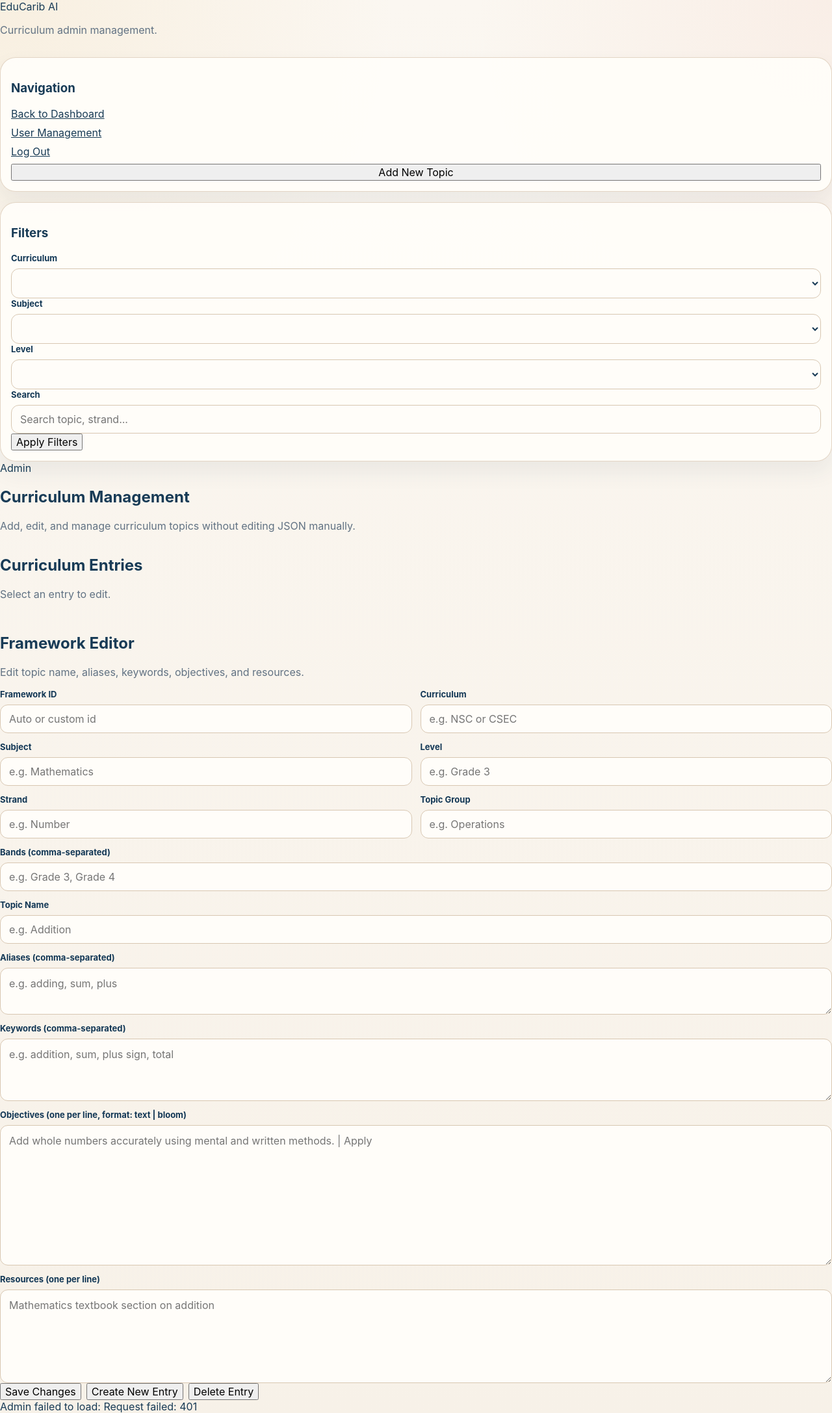
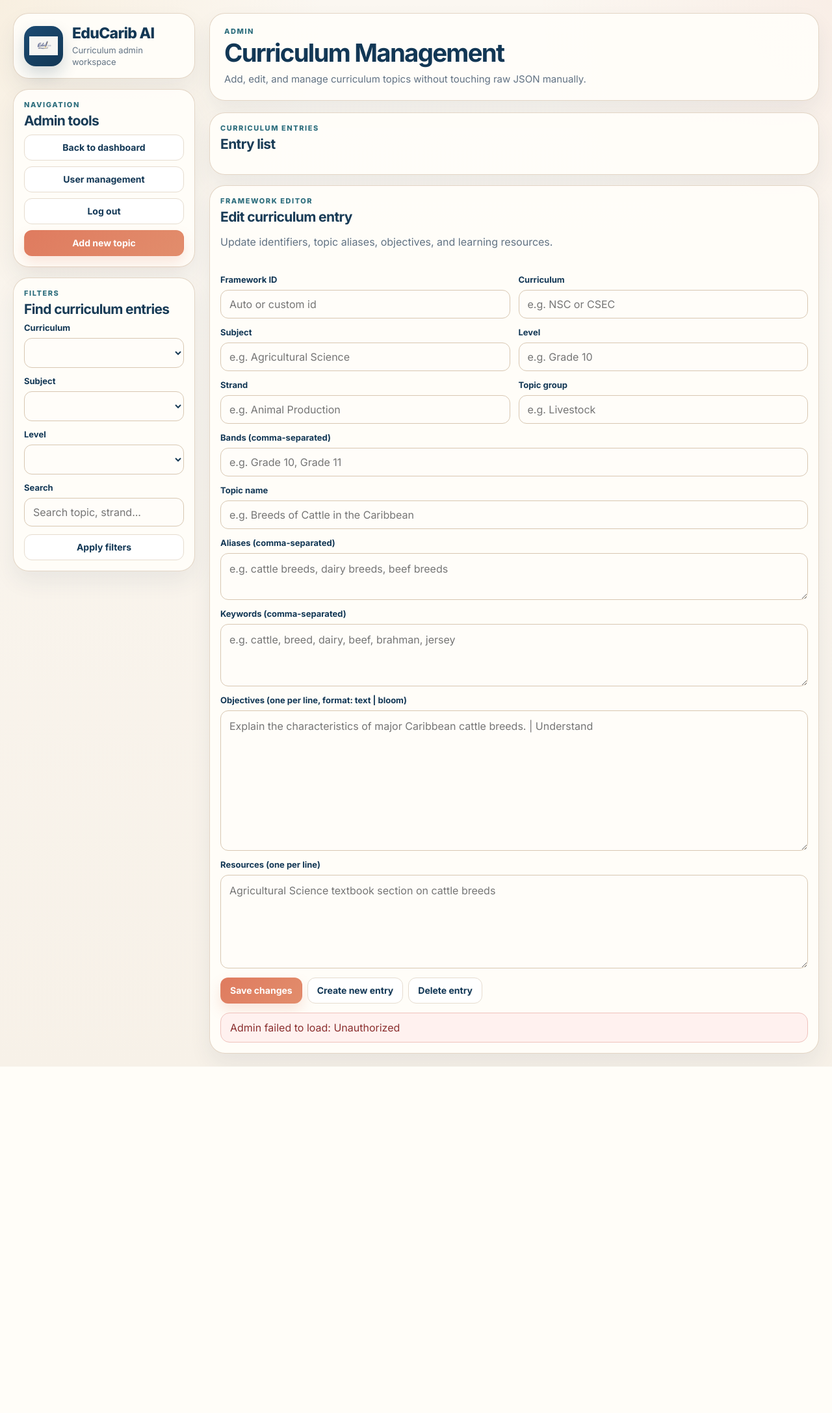
Before and after one commit to Mcubed-3/EduCaribedu, a FastAPI app: template app/templates/admin.html in a window 1280 px wide. Shown: the whole page at 65% size. After the commit the page ends 1641 px from the top, so only its background shows below. Run offline with FastAPI, Linux system fonts and the light colour scheme; the template is opened without the code that fills it, so the values that code supplies are empty.

Commit message:
Redesign admin pages and update user billing editor for Stripe

```diff
--- a/app/static/admin.js
+++ b/app/static/admin.js
@@ -1,14 +1,33 @@
-function setAdminStatus(msg) {
+function setAdminStatus(msg, kind = "neutral") {
   const el = document.getElementById("adminStatus");
-  if (el) el.textContent = msg;
+  if (!el) return;
+  el.textContent = msg;
+  el.classList.remove("is-error", "is-success");
+  if (kind === "error") el.classList.add("is-error");
+  if (kind === "success") el.classList.add("is-success");
 }
 
 async function fetchJSON(url, options = {}) {
+  const headers = { ...(options.headers || {}) };
+  if (!headers["Content-Type"] && options.body) {
+    headers["Content-Type"] = "application/json";
+  }
+
   const res = await fetch(url, {
-    headers: { "Content-Type": "application/json" },
     ...options,
+    headers,
+    credentials: "include",
   });
-  if (!res.ok) throw new Error(`Request failed: ${res.status}`);
+
+  if (!res.ok) {
+    let message = `Request failed: ${res.status}`;
+    try {
+      const data = await res.json();
+      if (data.detail) message = data.detail;
+    } catch (_) {}
+    throw new Error(message);
+  }
+
   return await res.json();
 }
 
@@ -57,12 +76,14 @@
   const level = document.getElementById("framework_level").value.trim();
   const strand = document.getElementById("framework_strand").value.trim();
   const topic_group = document.getElementById("framework_topic_group").value.trim();
+
   const bands = document.getElementById("framework_bands").value
     .split(",")
     .map((x) => x.trim())
     .filter(Boolean);
 
   const topic_name = document.getElementById("topic_name").value.trim();
+
   const aliases = document.getElementById("topic_aliases").value
     .split(",")
     .map((x) => x.trim())
@@ -110,6 +131,41 @@
   };
 }
 
+function clearAdminForm() {
+  document.getElementById("adminFrameworkId").value = "";
+  document.getElementById("framework_id").value = "";
+  document.getElementById("framework_curriculum").value = "";
+  document.getElementById("framework_subject").value = "";
+  document.getElementById("framework_level").value = "";
+  document.getElementById("framework_strand").value = "";
+  document.getElementById("framework_topic_group").value = "";
+  document.getElementById("framework_bands").value = "";
+  document.getElementById("topic_name").value = "";
+  document.getElementById("topic_aliases").value = "";
+  document.getElementById("topic_keywords").value = "";
+  document.getElementById("topic_objectives").value = "";
+  document.getElementById("topic_resources").value = "";
+}
+
+function frameworkCardHTML(framework) {
+  const topic = (framework.topics && framework.topics[0]) || {};
+  return `
+    <div class="admin-entry-card">
+      <div class="admin-entry-card-head">
+        <div>
+          <strong>${topic.name || framework.id}</strong>
+          <small>${framework.curriculum} • ${framework.subject} • ${framework.level}</small>
+        </div>
+        <button type="button" class="btn btn-secondary small-btn load-framework-btn" data-id="${framework.id}">Edit</button>
+      </div>
+      <div class="admin-entry-meta">
+        <span>Strand: ${framework.strand || "—"}</span>
+        <span>Topic group: ${framework.topic_group || "—"}</span>
+      </div>
+    </div>
+  `;
+}
+
 async function loadAdminConfig() {
   const config = await fetchJSON("/api/config");
   populateSelect("adminCurriculumFilter", config.curricula, "All curricula");
@@ -131,6 +187,8 @@
 
   const res = await fetchJSON(`/api/admin/frameworks?${params.toString()}`);
   const container = document.getElementById("adminFrameworkList");
+  if (!container) return;
+
   container.innerHTML = "";
 
   if (!res.frameworks.length) {
@@ -139,53 +197,33 @@
   }
 
   res.frameworks.forEach((framework) => {
-    const topic = (framework.topics && framework.topics[0]) || {};
-    const card = document.createElement("div");
-    card.className = "saved-lesson-card";
-    card.innerHTML = `
-      <strong>${topic.name || framework.id}</strong>
-      <small>${framework.curriculum} • ${framework.subject} • ${framework.level}</small>
-      <div class="lesson-buttons">
-        <button type="button" class="load-framework-btn secondary small-btn" data-id="${framework.id}">Edit</button>
-      </div>
-      <hr>
-    `;
-    container.appendChild(card);
+    const wrapper = document.createElement("div");
+    wrapper.innerHTML = frameworkCardHTML(framework);
+    container.appendChild(wrapper.firstElementChild);
   });
 
   document.querySelectorAll(".load-framework-btn").forEach((btn) => {
     btn.addEventListener("click", async () => {
+      try {
         const frameworkId = btn.dataset.id;
         const res = await fetchJSON(`/api/admin/frameworks/${frameworkId}`);
         frameworkToForm(res.framework);
-      setAdminStatus("Framework loaded.");
+        setAdminStatus("Framework loaded.", "success");
+      } catch (e) {
+        setAdminStatus(e.message, "error");
+      }
     });
   });
-}
-
-function clearAdminForm() {
-  document.getElementById("adminFrameworkId").value = "";
-  document.getElementById("framework_id").value = "";
-  document.getElementById("framework_curriculum").value = "";
-  document.getElementById("framework_subject").value = "";
-  document.getElementById("framework_level").value = "";
-  document.getElementById("framework_strand").value = "";
-  document.getElementById("framework_topic_group").value = "";
-  document.getElementById("framework_bands").value = "";
-  document.getElementById("topic_name").value = "";
-  document.getElementById("topic_aliases").value = "";
-  document.getElementById("topic_keywords").value = "";
-  document.getElementById("topic_objectives").value = "";
-  document.getElementById("topic_resources").value = "";
 }
 
 async function saveFrameworkChanges() {
   const frameworkId = document.getElementById("adminFrameworkId").value.trim();
   if (!frameworkId) {
-    setAdminStatus("Load an entry first or use Create New Entry.");
+    setAdminStatus("Load an entry first or create a new one.", "error");
     return;
   }
 
+  try {
     const framework = formToFramework();
 
     await fetchJSON(`/api/admin/frameworks/${frameworkId}`, {
@@ -194,10 +232,14 @@
     });
 
     await loadFrameworkList();
-  setAdminStatus("Framework updated. Engine reloaded automatically.");
+    setAdminStatus("Framework updated. Engine reloaded automatically.", "success");
+  } catch (e) {
+    setAdminStatus(e.message, "error");
+  }
 }
 
 async function createNewFramework() {
+  try {
     const framework = formToFramework();
 
     const res = await fetchJSON("/api/admin/frameworks", {
@@ -207,24 +249,32 @@
 
     document.getElementById("adminFrameworkId").value = res.framework.id;
     document.getElementById("framework_id").value = res.framework.id;
+
     await loadFrameworkList();
-  setAdminStatus("New framework created. Engine reloaded automatically.");
+    setAdminStatus("New framework created. Engine reloaded automatically.", "success");
+  } catch (e) {
+    setAdminStatus(e.message, "error");
+  }
 }
 
 async function deleteCurrentFramework() {
   const frameworkId = document.getElementById("adminFrameworkId").value.trim();
   if (!frameworkId) {
-    setAdminStatus("No framework loaded.");
+    setAdminStatus("No framework loaded.", "error");
     return;
   }
 
+  try {
     await fetchJSON(`/api/admin/frameworks/${frameworkId}`, {
       method: "DELETE",
     });
 
     clearAdminForm();
     await loadFrameworkList();
-  setAdminStatus("Framework deleted. Engine reloaded automatically.");
+    setAdminStatus("Framework deleted. Engine reloaded automatically.", "success");
+  } catch (e) {
+    setAdminStatus(e.message, "error");
+  }
 }
 
 async function initAdmin() {
@@ -238,13 +288,13 @@
     document.getElementById("deleteFrameworkBtn")?.addEventListener("click", deleteCurrentFramework);
     document.getElementById("newFrameworkBtn")?.addEventListener("click", () => {
       clearAdminForm();
-      setAdminStatus("Ready to create a new framework entry.");
+      setAdminStatus("Ready to create a new framework entry.", "success");
     });
 
-    setAdminStatus("Admin ready.");
+    setAdminStatus("Curriculum admin ready.", "success");
   } catch (e) {
     console.error(e);
-    setAdminStatus(`Admin failed to load: ${e.message}`);
+    setAdminStatus(`Admin failed to load: ${e.message}`, "error");
   }
 }
 
--- a/app/static/styles.css
+++ b/app/static/styles.css
@@ -1224,3 +1224,74 @@
     font-size: 24px;
   }
 }
+.brand-logo {
+  height: 42px;
+  width: auto;
+  object-fit: contain;
+}
+
+.auth-card-brand-img,
+.pricing-brand-icon,
+.brand-mark-img {
+  object-fit: contain;
+}
+/* ---------- ADMIN PAGES ---------- */
+
+.admin-builder-grid {
+  grid-template-columns: 0.95fr 1.05fr;
+}
+
+.admin-filter-grid {
+  display: grid;
+  gap: 12px;
+}
+
+.admin-filter-btn {
+  width: 100%;
+}
+
+.admin-list-grid {
+  display: grid;
+  gap: 12px;
+}
+
+.admin-entry-card {
+  background: var(--panel-2);
+  border: 1px solid var(--line);
+  border-radius: 16px;
+  padding: 14px;
+  display: grid;
+  gap: 10px;
+}
+
+.admin-entry-card-head {
+  display: flex;
+  justify-content: space-between;
+  align-items: start;
+  gap: 12px;
+}
+
+.admin-entry-card strong {
+  display: block;
+  margin-bottom: 4px;
+}
+
+.admin-entry-card small {
+  color: var(--muted);
+  display: block;
+  line-height: 1.5;
+}
+
+.admin-entry-meta {
+  display: flex;
+  flex-wrap: wrap;
+  gap: 10px 16px;
+  font-size: 13px;
+  color: var(--muted);
+}
+
+@media (max-width: 1280px) {
+  .admin-builder-grid {
+    grid-template-columns: 1fr;
+  }
+}
--- a/app/templates/admin.html
+++ b/app/templates/admin.html
@@ -4,72 +4,96 @@
   <meta charset="UTF-8" />
   <meta name="viewport" content="width=device-width, initial-scale=1.0" />
   <title>EduCarib AI - Curriculum Admin</title>
+  <link rel="icon" type="image/png" href="/static/favicon.png">
+  <link rel="preconnect" href="https://fonts.googleapis.com">
+  <link rel="preconnect" href="https://fonts.gstatic.com" crossorigin>
+  <link href="https://fonts.googleapis.com/css2?family=Inter:wght@400;500;600;700;800&display=swap" rel="stylesheet">
   <link rel="stylesheet" href="/static/styles.css" />
 </head>
-<body>
-  <div class="page-shell">
+<body class="dashboard-body">
+  <div class="dashboard-shell">
     <aside class="sidebar">
-      <div class="brand-wrap">
-        <div class="brand">EduCarib AI</div>
-        <p class="muted">Curriculum admin management.</p>
+      <div class="brand-card">
+        <a href="/" class="brand-lockup">
+          <div class="brand-mark-wrap">
+            <img src="/static/logo.png" alt="EduCarib AI logo" class="brand-mark-img" />
+          </div>
+          <div class="brand-copy-wrap">
+            <div class="brand-title">EduCarib AI</div>
+            <div class="brand-subtitle">Curriculum admin workspace</div>
+          </div>
+        </a>
       </div>
 
-      <div class="sidebar-card">
-        <h3>Navigation</h3>
+      <section class="sidebar-card">
+        <div class="sidebar-kicker">Navigation</div>
+        <h3 class="sidebar-title">Admin tools</h3>
         <div class="sidebar-actions">
-          <a href="/" class="nav-link-btn">Back to Dashboard</a>
-          <a href="/admin/users" class="nav-link-btn">User Management</a>
-          <a href="/logout" class="nav-link-btn">Log Out</a>
-          <button type="button" id="newFrameworkBtn">Add New Topic</button>
+          <a href="/" class="btn btn-secondary btn-link">Back to dashboard</a>
+          <a href="/admin/users" class="btn btn-secondary btn-link">User management</a>
+          <a href="/logout" class="btn btn-secondary btn-link">Log out</a>
+          <button type="button" id="newFrameworkBtn" class="btn btn-primary">Add new topic</button>
         </div>
-      </div>
+      </section>
 
-      <div class="sidebar-card">
-        <h3>Filters</h3>
+      <section class="sidebar-card">
+        <div class="sidebar-kicker">Filters</div>
+        <h3 class="sidebar-title">Find curriculum entries</h3>
+
         <div class="admin-filter-grid">
           <label class="field">
             <span>Curriculum</span>
             <select id="adminCurriculumFilter"></select>
           </label>
+
           <label class="field">
             <span>Subject</span>
             <select id="adminSubjectFilter"></select>
           </label>
+
           <label class="field">
             <span>Level</span>
             <select id="adminLevelFilter"></select>
           </label>
+
           <label class="field">
             <span>Search</span>
             <input type="text" id="adminQueryFilter" placeholder="Search topic, strand..." />
           </label>
-          <button type="button" id="applyAdminFiltersBtn" class="secondary">Apply Filters</button>
+
+          <button type="button" id="applyAdminFiltersBtn" class="btn btn-secondary admin-filter-btn">Apply filters</button>
         </div>
-      </div>
+      </section>
     </aside>
 
-    <main class="main">
-      <section class="builder-header">
-        <div>
-          <div class="eyebrow">Admin</div>
-          <h2>Curriculum Management</h2>
-          <p class="muted small-text">Add, edit, and manage curriculum topics without editing JSON manually.</p>
+    <main class="main-content">
+      <header class="hero-card">
+        <div class="hero-text">
+          <div class="hero-kicker">Admin</div>
+          <h1>Curriculum Management</h1>
+          <p>Add, edit, and manage curriculum topics without touching raw JSON manually.</p>
         </div>
-      </section>
+      </header>
 
-      <section class="builder-grid">
-        <div class="builder-card">
-          <div class="section-head">
-            <h2>Curriculum Entries</h2>
-            <p class="muted small-text">Select an entry to edit.</p>
+      <section class="builder-grid admin-builder-grid">
+        <article class="panel">
+          <div class="panel-head">
+            <div>
+              <div class="panel-kicker">Curriculum entries</div>
+              <h2>Entry list</h2>
+            </div>
           </div>
-          <div id="adminFrameworkList" class="admin-framework-list"></div>
-        </div>
 
-        <div class="output-card">
-          <div class="section-head">
-            <h2>Framework Editor</h2>
-            <p class="muted small-text">Edit topic name, aliases, keywords, objectives, and resources.</p>
+          <div id="adminFrameworkList" class="admin-list-grid"></div>
+        </article>
+
+        <article class="panel output-panel">
+          <div class="panel-head">
+            <div>
+              <div class="panel-kicker">Framework editor</div>
+              <h2>Edit curriculum entry</h2>
+              <p class="muted">Update identifiers, topic aliases, objectives, and learning resources.</p>
+            </div>
           </div>
 
           <input type="hidden" id="adminFrameworkId" value="" />
@@ -87,63 +111,63 @@
 
             <label class="field">
               <span>Subject</span>
-              <input type="text" id="framework_subject" placeholder="e.g. Mathematics" />
+              <input type="text" id="framework_subject" placeholder="e.g. Agricultural Science" />
             </label>
 
             <label class="field">
               <span>Level</span>
-              <input type="text" id="framework_level" placeholder="e.g. Grade 3" />
+              <input type="text" id="framework_level" placeholder="e.g. Grade 10" />
             </label>
 
             <label class="field">
               <span>Strand</span>
-              <input type="text" id="framework_strand" placeholder="e.g. Number" />
+              <input type="text" id="framework_strand" placeholder="e.g. Animal Production" />
             </label>
 
             <label class="field">
-              <span>Topic Group</span>
-              <input type="text" id="framework_topic_group" placeholder="e.g. Operations" />
+              <span>Topic group</span>
+              <input type="text" id="framework_topic_group" placeholder="e.g. Livestock" />
             </label>
 
             <label class="field field-full">
               <span>Bands (comma-separated)</span>
-              <input type="text" id="framework_bands" placeholder="e.g. Grade 3, Grade 4" />
+              <input type="text" id="framework_bands" placeholder="e.g. Grade 10, Grade 11" />
             </label>
 
             <label class="field field-full">
-              <span>Topic Name</span>
-              <input type="text" id="topic_name" placeholder="e.g. Addition" />
+              <span>Topic name</span>
+              <input type="text" id="topic_name" placeholder="e.g. Breeds of Cattle in the Caribbean" />
             </label>
 
             <label class="field field-full">
               <span>Aliases (comma-separated)</span>
-              <textarea id="topic_aliases" rows="2" placeholder="e.g. adding, sum, plus"></textarea>
+              <textarea id="topic_aliases" rows="2" placeholder="e.g. cattle breeds, dairy breeds, beef breeds"></textarea>
             </label>
 
             <label class="field field-full">
               <span>Keywords (comma-separated)</span>
-              <textarea id="topic_keywords" rows="3" placeholder="e.g. addition, sum, plus sign, total"></textarea>
+              <textarea id="topic_keywords" rows="3" placeholder="e.g. cattle, breed, dairy, beef, brahman, jersey"></textarea>
             </label>
 
             <label class="field field-full">
               <span>Objectives (one per line, format: text | bloom)</span>
-              <textarea id="topic_objectives" rows="8" placeholder="Add whole numbers accurately using mental and written methods. | Apply"></textarea>
+              <textarea id="topic_objectives" rows="8" placeholder="Explain the characteristics of major Caribbean cattle breeds. | Understand"></textarea>
             </label>
 
             <label class="field field-full">
               <span>Resources (one per line)</span>
-              <textarea id="topic_resources" rows="5" placeholder="Mathematics textbook section on addition"></textarea>
+              <textarea id="topic_resources" rows="5" placeholder="Agricultural Science textbook section on cattle breeds"></textarea>
             </label>
           </div>
 
           <div class="output-actions">
-            <button type="button" id="saveFrameworkBtn">Save Changes</button>
-            <button type="button" id="createFrameworkBtn" class="secondary">Create New Entry</button>
-            <button type="button" id="deleteFrameworkBtn" class="secondary">Delete Entry</button>
+            <button type="button" id="saveFrameworkBtn" class="btn btn-primary">Save changes</button>
+            <button type="button" id="createFrameworkBtn" class="btn btn-secondary">Create new entry</button>
+            <button type="button" id="deleteFrameworkBtn" class="btn btn-secondary">Delete entry</button>
           </div>
 
-          <div id="adminStatus" class="status"></div>
-        </div>
+          <div id="adminStatus" class="status-box">Ready.</div>
+        </article>
       </section>
     </main>
   </div>
```
Also changed, not shown: app/static/admin_users.js (+58 -29 lines), app/templates/admin_users.html (+64 -44 lines). Lines whose indentation alone changed are shown as unchanged.
